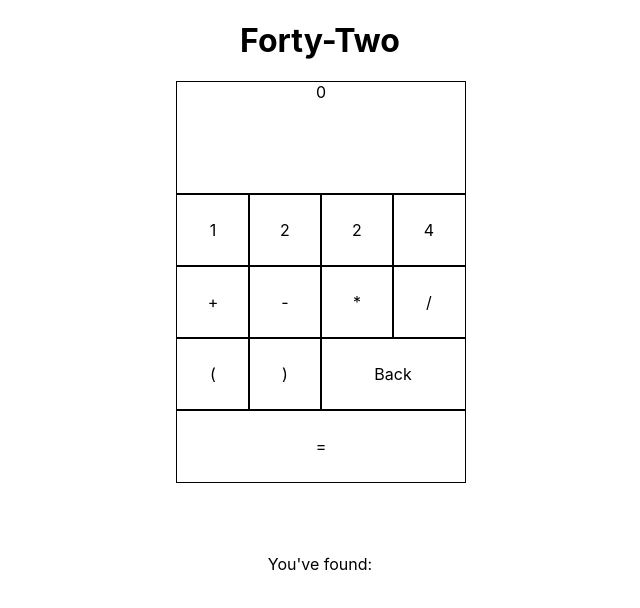
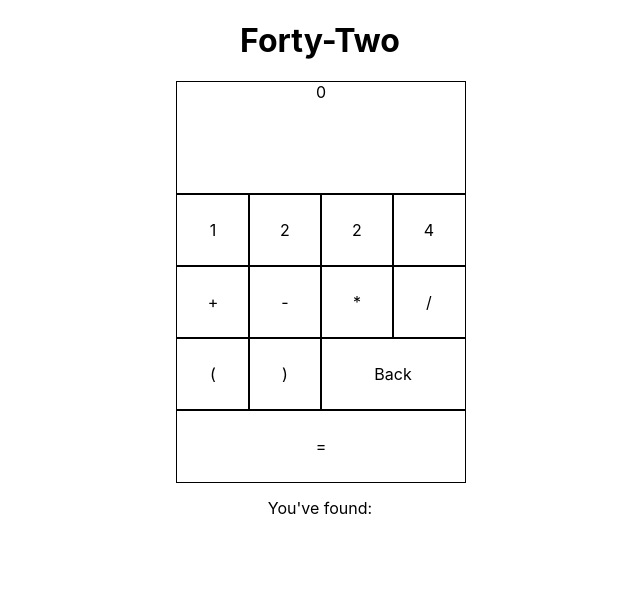
Before and after one commit to RobOwenKing/forty-two, a React (Create React App) app: page / in a window 1280 px wide. Shown: the top 608 px of the page, without its empty margins (320-960 px from the left). Built offline with nearby package versions, Linux system fonts and the light colour scheme.

Commit message:
style: Couple of tweaks

```diff
--- a/src/App.css
+++ b/src/App.css
@@ -5,7 +5,7 @@
 .grid {
   display: grid;
   grid-template-columns: repeat(4, 72px);
-  grid-template-rows: minmax(7rem, auto) repeat(5, 72px);
+  grid-template-rows: minmax(7rem, auto) repeat(4, 72px);
   justify-content: center;
   align-items: center;
 }
--- a/src/App.jsx
+++ b/src/App.jsx
@@ -45,9 +45,7 @@ const App = () => {
   const advancedDigitsHandler = (input) => {
     for (let i = 0; i < 4; i += 1) {
       if (digits[i] == input) {
-        if (digitHandler(i, input)) {
-          break;
-        }
+        if (digitHandler(i, input)) { break; }
       }
     };
   }
@@ -114,7 +112,7 @@ const App = () => {
         <div className="button span-two" role="button" tabIndex="0" onClick={backspaceHandler}>Back</div>
         <div className="button span-four" role="button" tabIndex="0" onClick={enterHandler}>=</div>
       </div>
-      <div>You've found: {answers.join(', ')}</div>
+      <p>You've found: {answers.join(', ')}</p>
     </div>
   );
 }
```
